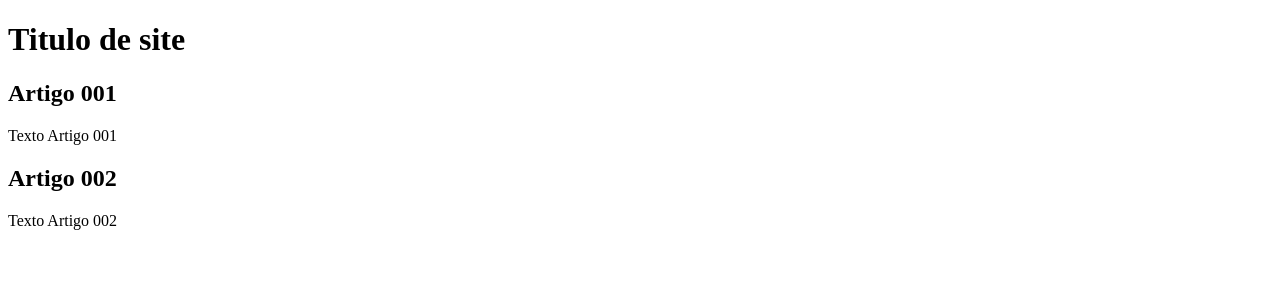
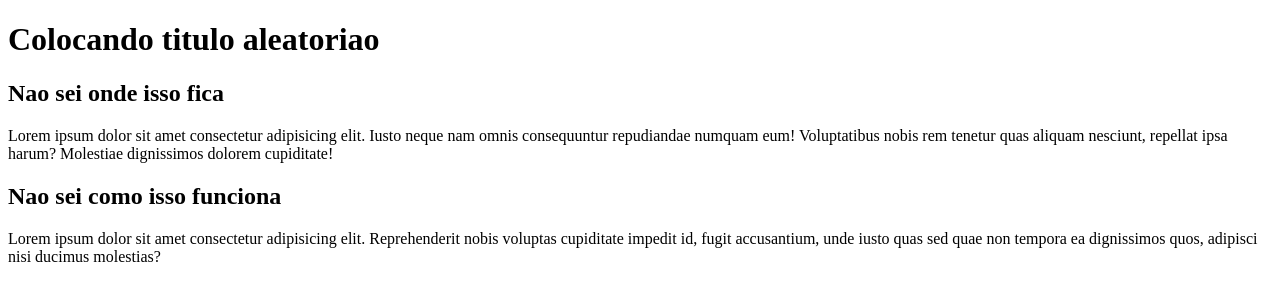
Before and after one commit to Goesm-N/prejeto-site, a plain HTML site: page index.html in a window 1280 px wide. Drawn offline with Linux system fonts and the light colour scheme.

Commit message:
Escrita conteudo

```diff
--- a/index.html
+++ b/index.html
@@ -8,15 +8,15 @@
 <body>
     <main>
         <header>
-            <h1>Titulo de site </h1>
+            <h1>Colocando titulo aleatoriao</h1>
         </header>
         <article>
-            <h2> Artigo 001</h2>
-            <p> Texto Artigo 001</p>
+            <h2>Nao sei onde isso fica</h2>
+            <p>Lorem ipsum dolor sit amet consectetur adipisicing elit. Iusto neque nam omnis consequuntur repudiandae numquam eum! Voluptatibus nobis rem tenetur quas aliquam nesciunt, repellat ipsa harum? Molestiae dignissimos dolorem cupiditate!</p>
         </article>
         <article>
-            <h2> Artigo 002</h2>
-            <p> Texto Artigo 002</p>
+            <h2>Nao sei como isso funciona</h2>
+            <p>Lorem ipsum dolor sit amet consectetur adipisicing elit. Reprehenderit nobis voluptas cupiditate impedit id, fugit accusantium, unde iusto quas sed quae non tempora ea dignissimos quos, adipisci nisi ducimus molestias?</p>
         </article>
     </main>
 </body>
```
